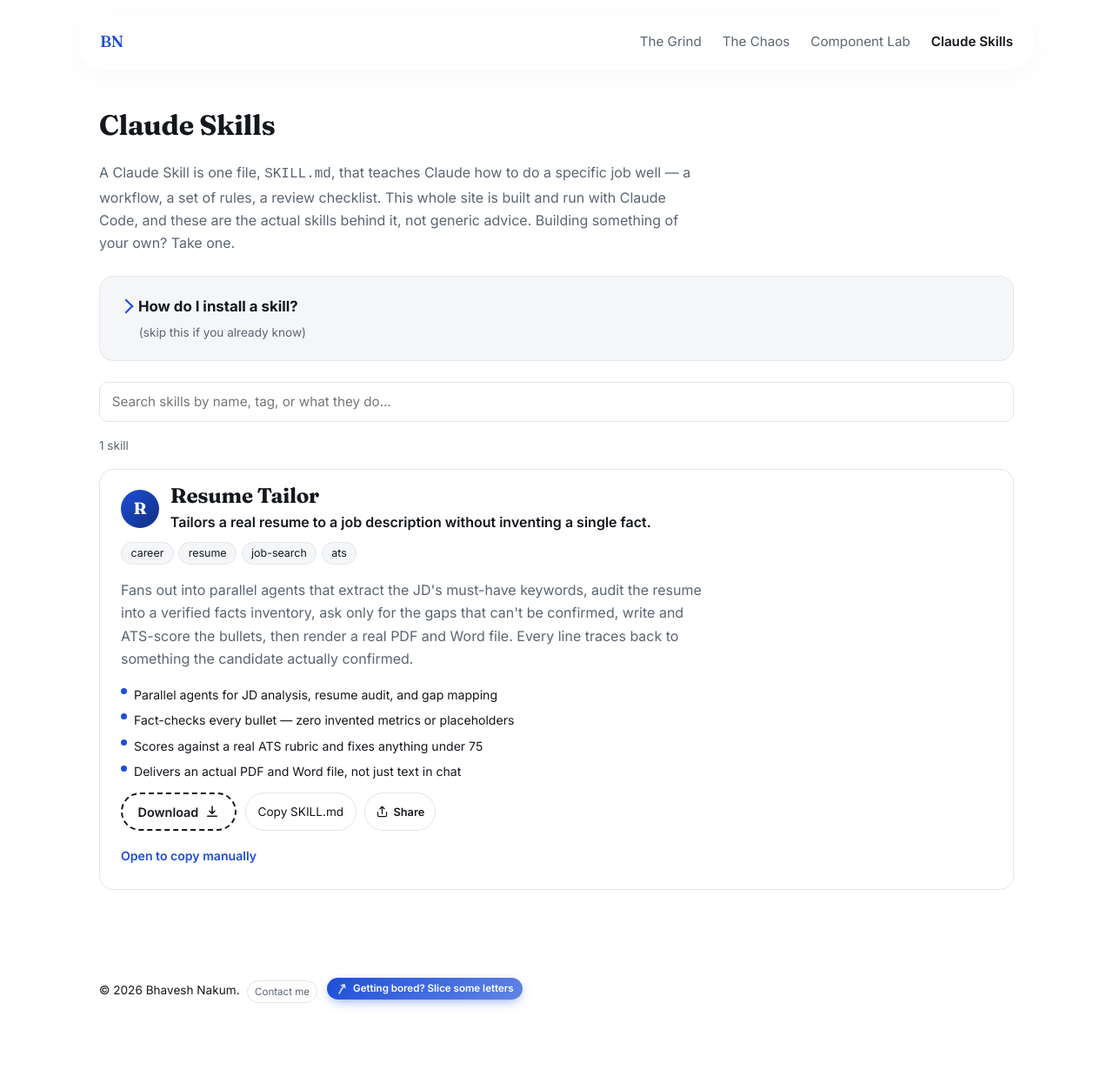
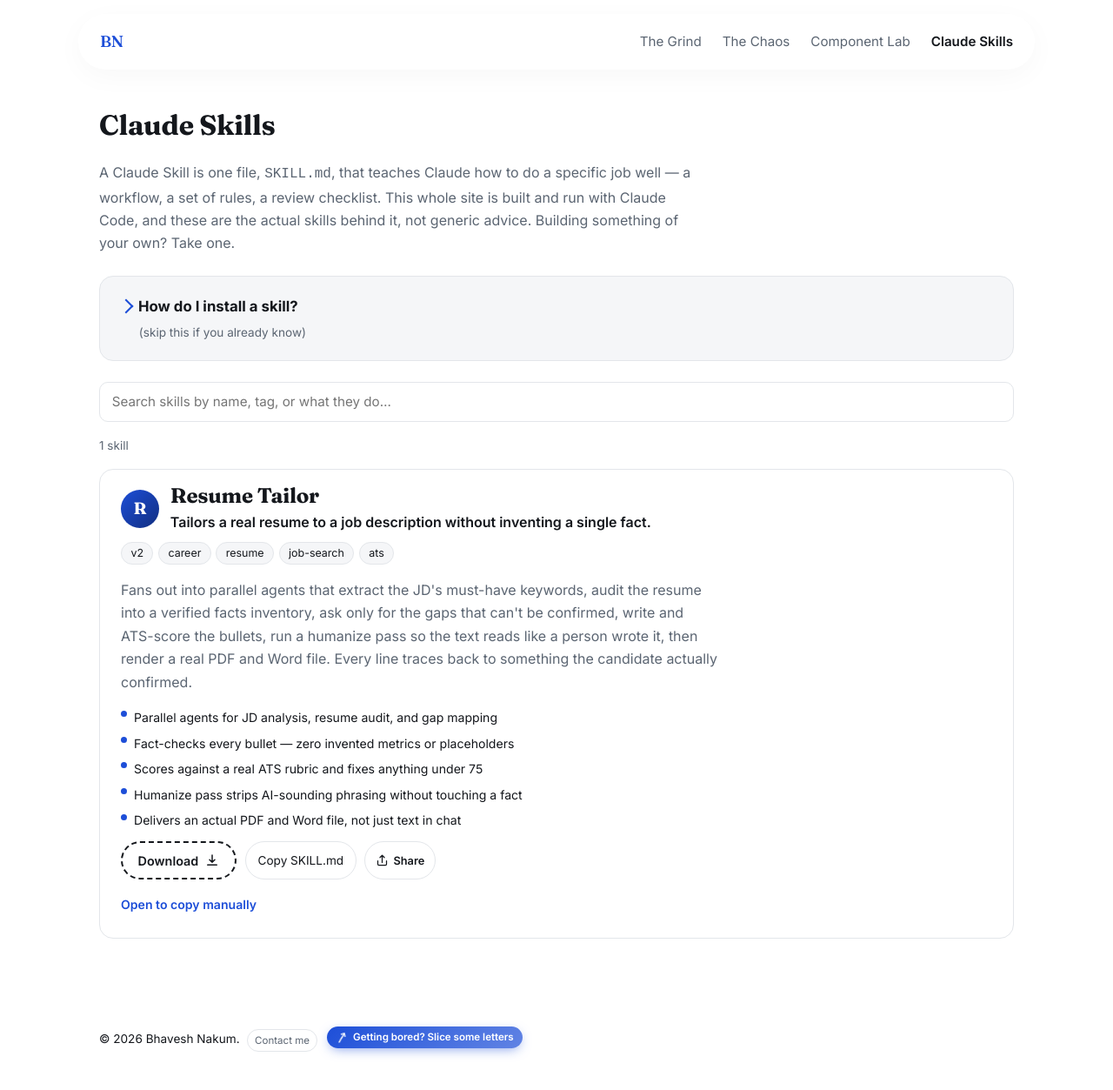
Before and after one commit to 1mcreative/personal-site, a Jekyll site: the page built from skills/index.html, in a window 1280 px wide and 1263 px high. Shown: the top 1253 px of the window at 87% size. Built offline with Jekyll 4.4.1, drawn with Linux system fonts in a browser that asks for light colours; some of the changed lines change nothing that is shown.

Commit message:
Resume Tailor v2: humanize pass, stricter intake and triage
Replace the skill text and downloadable zip with v2, add a version
field to _data/skills.yml and show it as a pill on /skills/.

```diff
--- a/_data/skills.yml
+++ b/_data/skills.yml
@@ -7,12 +7,14 @@
 #    file, so nothing else needs to change.
 - id: resume-tailor
   name: "Resume Tailor"
+  version: "v2"
   tagline: "Tailors a real resume to a job description without inventing a single fact."
-  description: "Fans out into parallel agents that extract the JD's must-have keywords, audit the resume into a verified facts inventory, ask only for the gaps that can't be confirmed, write and ATS-score the bullets, then render a real PDF and Word file. Every line traces back to something the candidate actually confirmed."
+  description: "Fans out into parallel agents that extract the JD's must-have keywords, audit the resume into a verified facts inventory, ask only for the gaps that can't be confirmed, write and ATS-score the bullets, run a humanize pass so the text reads like a person wrote it, then render a real PDF and Word file. Every line traces back to something the candidate actually confirmed."
   highlights:
     - "Parallel agents for JD analysis, resume audit, and gap mapping"
     - "Fact-checks every bullet — zero invented metrics or placeholders"
     - "Scores against a real ATS rubric and fixes anything under 75"
+    - "Humanize pass strips AI-sounding phrasing without touching a fact"
     - "Delivers an actual PDF and Word file, not just text in chat"
   tags: ["career", "resume", "job-search", "ats"]
   include: "skills/resume-tailor/SKILL.md"
--- a/_includes/skills/resume-tailor/SKILL.md
+++ b/_includes/skills/resume-tailor/SKILL.md
@@ -1,6 +1,6 @@
 ---
-name: resume-tailor
-description: Turn a candidate's real resume plus a job description (JD) into a resume that passes ATS filters and convinces a skeptical recruiter, without inventing a single fact. Use when the user wants to tailor, update, or build a resume/CV against a specific job posting or JD.
+name: "resume-tailor"
+description: "Tailor an ATS-optimized resume to a job description from the user's real resume, asking gap questions, using parallel agents, and delivering PDF and/or Word. Use for any resume, CV, or JD tailoring request."
 ---
 
 # Resume Tailor
@@ -16,23 +16,25 @@
 - Keep honesty calibration exact: "hands-on" vs "some exposure" vs "familiar" are different claims. Use the user's own level. If an answer is vague ("some exposure"), ask one follow-up for concrete detail before writing a bullet.
 - Leadership is stated exactly as confirmed (e.g. "led a team of 6 for 1 year"). Never upgrade technical leadership into formal people management (direct reports, reviews, hiring authority) unless the user confirmed it.
 - Compute total experience from the dated timeline. Never claim more years than the dates support.
+- Humanizing (section 4) changes wording only. It never adds, strengthens, or removes a fact.
 
 ## 1. Intake
 
 1. Look for the resume first: uploaded files, project knowledge, project memory. If found, confirm it with the user in one line instead of asking again.
-2. Get the JD (pasted text, file, or URL). If the user sends only a JD with no instruction, treat it as "tailor my resume to this".
-3. Ask output format once, if not already known or stored: **PDF**, **Word (.docx)**, or **both**. Default to both if the user does not care.
-4. Confirm standing details once and reuse them: name, email, phone, city, LinkedIn, website. Never re-ask for something already stored. Use the contact details the user last confirmed.
-5. If building from scratch (no resume), interview section by section (work history, then skills, then education), one section per message.
-6. Build a **Facts Inventory**: a structured list of every verified fact (roles, exact dates, bullets, metrics, tools, education, certifications, confirmed leadership). This is the single source of truth. Every bullet written later must trace back to it.
+2. Get the JD (pasted text, file, or URL). If given a URL, fetch it. If the user sends only a JD with no instruction, treat it as "tailor my resume to this".
+3. If the JD is truncated or boilerplate only (no title, no requirements, no tech stack), do not build. Ask for the job title and the full posting, or fetch the link.
+4. Ask output format once, if not already known or stored: **PDF**, **Word (.docx)**, or **both**. Default to both if the user does not care.
+5. Confirm standing details once and reuse them: name, email, phone, city, LinkedIn, website. Never re-ask for something already stored. Use the contact details the user last confirmed.
+6. If building from scratch (no resume), interview section by section (work history, then skills, then education), one section per message.
+7. Build a **Facts Inventory**: a structured list of every verified fact (roles, exact dates, bullets, metrics, tools, education, certifications, confirmed leadership). This is the single source of truth. Every bullet written later must trace back to it.
 
 ## 2. Fit triage (before spending effort)
 
 Classify the match honestly:
 
 - **Soft gaps** (a few missing tools or keywords): proceed, report gaps afterwards.
-- **Leveling mismatch** (JD wants far fewer or far more years or seniority than the candidate has, e.g. 10+ yrs vs 8, or a junior/II role for a lead): say so in two lines and recommend.
-- **Hard blockers** (core required language or domain the candidate has none of, such as Go/C++/ERP/Windows internals, or formal people management they never did): STOP and ask once whether to proceed, skip, or tailor anyway. Do not build until answered.
+- **Leveling mismatch** (JD wants far fewer or far more years or seniority than the candidate has, e.g. 10+ yrs vs 8, a junior/II role for a lead, or a Staff role for a Senior): say so in two lines and recommend.
+- **Hard blockers** (core required language or domain the candidate has none of, such as Go/C++/ERP/Windows internals/mandatory Angular, or formal people management they never did): STOP and ask once whether to proceed, skip, or tailor anyway. Do not build until answered.
 - **Duplicate JD** (same company and role already tailored in this conversation): say so, note only what changed in the JD, and ask whether to reuse or rebuild.
 
 If the user has said "don't ask, just build", skip questions for soft gaps and flag gaps after the build. Hard blockers still get one question.
@@ -80,6 +82,12 @@
 - Batch any "needs new info" fixes into one question to the user, and wait.
 - If ATS score is below 75, fix and re-score before presenting. Do not show a low score and move on without trying. If it stays low because of real gaps, say so honestly.
 
+### Wave 3.5: Humanize pass (mandatory, after fixes, before render)
+
+Run the humanize-ai-writing skill (and stop-slop if available) over the final content file: summary, every bullet, skills labels. Then run the checks in section 4. The goal is to remove the patterns that make resume text read as machine-written. Be honest with the user: no one can guarantee detectors will not flag text, so describe this as reducing AI patterns, never as undetectable.
+
+After the humanize pass, re-run the Fact Checker on the changed text. Wording may change; facts, numbers, dates, tools and claim strength may not. Re-check that every ATS keyword still appears.
+
 ### Wave 4: Render (parallel)
 
 Render from the same content file so formats match. Spawn one agent per requested format:
@@ -99,6 +107,17 @@
 - Quantify only with confirmed numbers; otherwise write a precise, concrete bullet without a number.
 - Adapt to the role variant when the JD lists several teams: choose the best-fitting team and say which and why.
 - Never paste the JD's sentences wholesale.
+- Never list a methodology or keyword (Agile, Scrum, etc.) the user has not confirmed, even if the JD asks for it.
+
+### Human-sounding checks (apply to every resume)
+
+- No em dashes, no curly quotes, no emoji.
+- Cut stacked adjectives and filler: "high-performance, scalable, robust, seamless, cutting-edge, leveraged, spearheaded, passionate, results-driven".
+- Use plain verbs (built, led, wrote, cut, ran) and say what actually happened in concrete terms.
+- Vary bullet openings and length. Do not start three bullets in a row with the same word or shape. Avoid forced groups of three.
+- Do not reuse the same signature sentence word for word across resumes sent to the same company or recruiter. Reword the headline achievement per resume, keeping the same facts.
+- Keep the summary short, specific, and different in rhythm from the bullets.
+- Specifics must come from the Facts Inventory. If a bullet is vague, ask the user for the real detail instead of inventing one.
 
 ## 5. ATS score rubric (0-100)
 
--- a/skills/index.html
+++ b/skills/index.html
@@ -76,7 +76,7 @@
     </div>
 
     <div class="question-card-meta question-card-stack">
-      {% for tag in skill.tags %}<span class="skill-pill">{{ tag }}</span>{% endfor %}
+      {% if skill.version %}<span class="skill-pill">{{ skill.version }}</span>{% endif %}{% for tag in skill.tags %}<span class="skill-pill">{{ tag }}</span>{% endfor %}
     </div>
 
     <p class="skill-card-desc">{{ skill.description }}</p>
```
Also changed, not shown: 1 other file.
